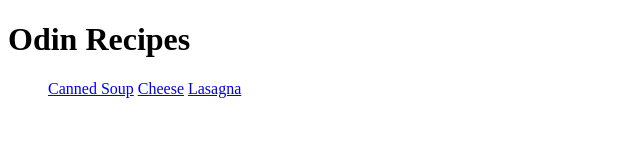
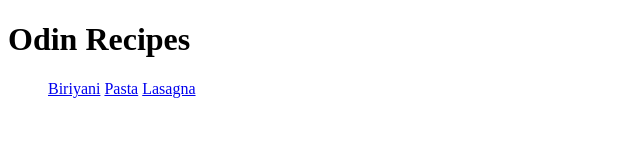
Before and after one commit to Mystix03/odin-recipes, a plain HTML site: page index.html in a window 1280 px wide. Shown: the full height of the page, 0-640 px from the left. Drawn offline with Linux system fonts and the light colour scheme.

Commit message:
fixed an error in index.html

```diff
--- a/index.html
+++ b/index.html
@@ -9,8 +9,8 @@
     <h1>Odin Recipes</h1>
 
 <ul>
-    <a href="recipes/Biriyani.html">Canned Soup</a>
-    <a href="recipes/Pasta.html">Cheese</a>
+    <a href="recipes/Biriyani.html">Biriyani</a>
+    <a href="recipes/Pasta.html">Pasta</a>
     <a href="recipes/lasagna.html">Lasagna</a>
 </ul>
 
```
